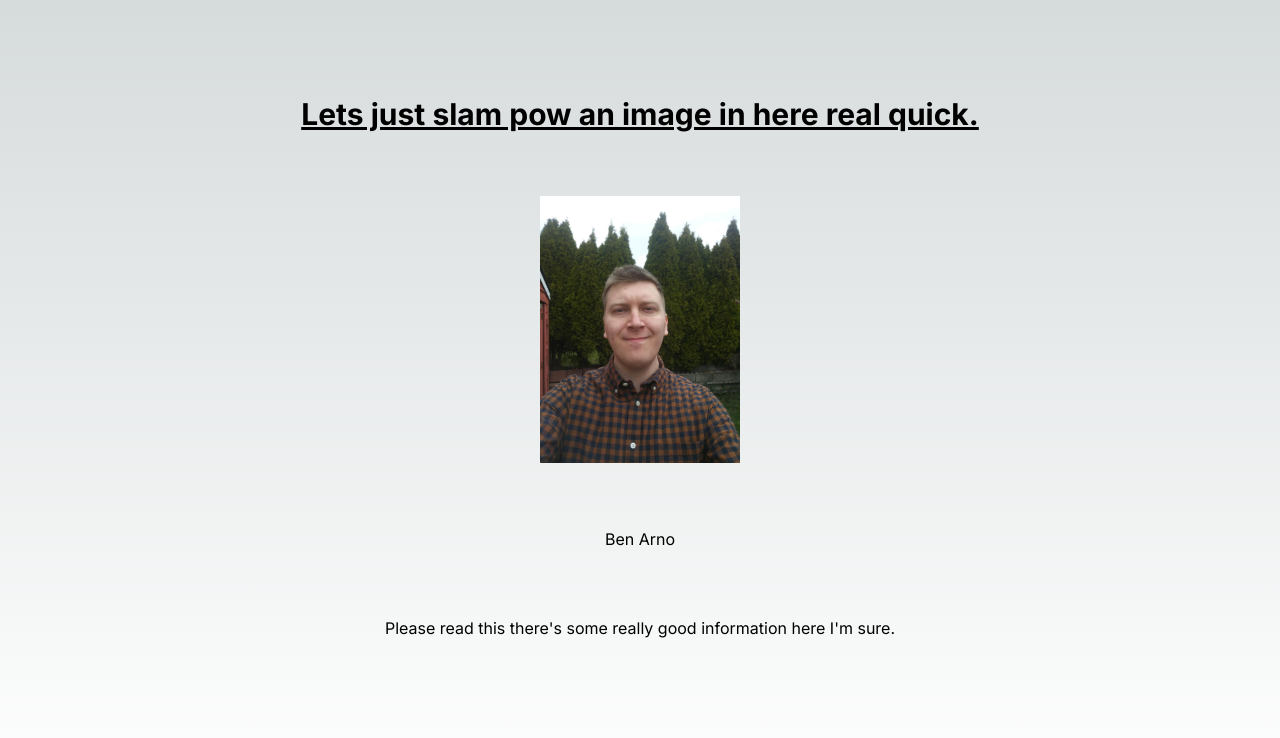
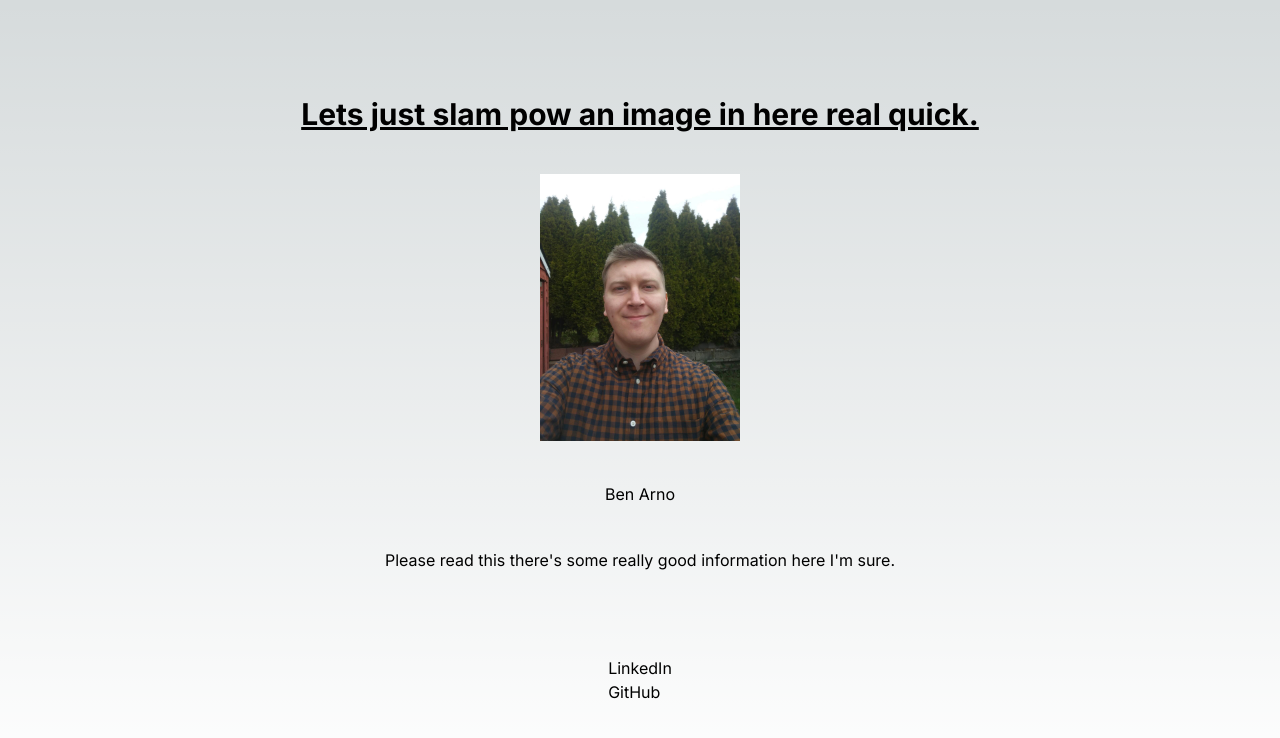
Before and after one commit to BeniBarra/personalSite, a Next.js app in the folder badc/profportfolio/: page / in a window 1280 px wide. Shown: the top 738 px of the page. Built offline with nearby package versions, Linux system fonts and the light colour scheme.

Commit message:
basic links working

```diff
--- /dev/null
+++ b/badc/profportfolio/src/app/linksList.tsx
@@ -0,0 +1,27 @@
+import { link } from "fs";
+import Link from "next/link";
+
+export default function linksList() {
+
+  let adrses = [
+    {
+      link: 'https://www.linkedin.com/in/ben-arno/',
+      name: 'LinkedIn'
+    },
+    {
+      link: 'https://github.com/Barnord',
+      name: 'GitHub'
+    }];
+  let linkList: any[] = [];
+  adrses.forEach(adrs => {
+    linkList.push(<li><a href={adrs.link}>{adrs.name}</a></li>)
+  })
+
+  return(
+    <>
+      <ul>
+        {linkList}
+      </ul>
+    </>
+  );
+}
--- a/badc/profportfolio/src/app/page.tsx
+++ b/badc/profportfolio/src/app/page.tsx
@@ -1,11 +1,13 @@
 import Image from 'next/image'
 import Profile from './profile'
+import linksList from './linksList'
 
 export default function Home() {
   return (
     <main className="flex min-h-screen flex-col items-center justify-between p-24">
         <h1 className="text-3xl font-bold underline">Lets just slam pow an image in here real quick.</h1>
         {Profile()}
+        {linksList()}
         {/* {Projects()} */}
     </main>
   )
```
